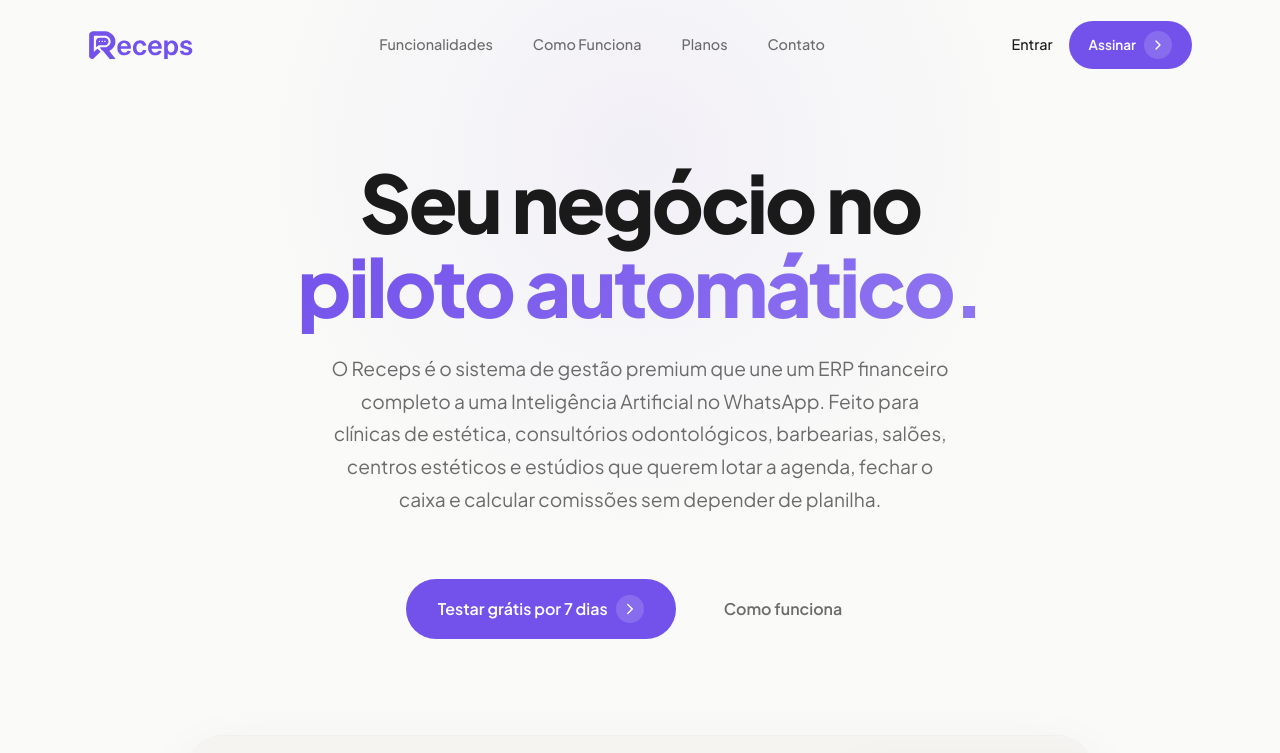
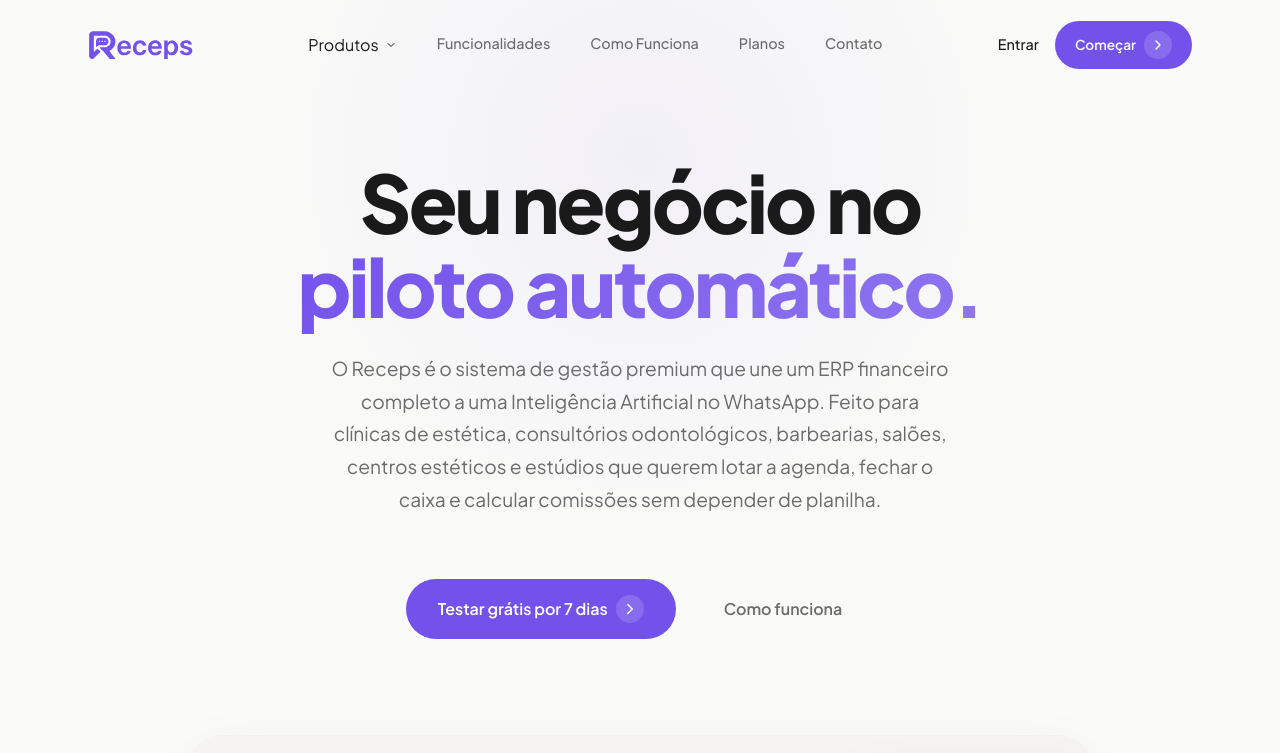
Before and after one commit to NieXFS/RecepsERP, a Next.js app: page / in a window 1280 px wide. Shown: the top 753 px of the page. Built offline with nearby package versions, Linux system fonts and the light colour scheme.

Commit message:
Melhoria landing page

```diff
--- a/src/app/(landing)/page.tsx
+++ b/src/app/(landing)/page.tsx
@@ -25,6 +25,47 @@ export default function LandingPage() {
             />
           </a>
           <div className="nav-links" id="navLinks">
+            <div className="nav-dropdown">
+              <button
+                type="button"
+                className="nav-dropdown-trigger"
+                aria-haspopup="true"
+                aria-expanded="false"
+              >
+                Produtos
+                <svg
+                  width="12"
+                  height="12"
+                  viewBox="0 0 24 24"
+                  fill="none"
+                  stroke="currentColor"
+                  strokeWidth="2"
+                  strokeLinecap="round"
+                  strokeLinejoin="round"
+                  aria-hidden="true"
+                >
+                  <path d="m6 9 6 6 6-6" />
+                </svg>
+              </button>
+              <div className="nav-dropdown-menu" role="menu">
+                <a href="/atendentes-ia" role="menuitem" className="nav-dropdown-item">
+                  <strong>Atendente IA</strong>
+                  <span>IA que atende no WhatsApp 24h</span>
+                </a>
+                <a href="/erp" role="menuitem" className="nav-dropdown-item">
+                  <strong>ERP Financeiro</strong>
+                  <span>Gestão completa da clínica</span>
+                </a>
+                <a
+                  href="/erp-atendente-ia"
+                  role="menuitem"
+                  className="nav-dropdown-item"
+                >
+                  <strong>ERP + Atendente IA</strong>
+                  <span>Solução completa integrada</span>
+                </a>
+              </div>
+            </div>
             <a href="#features">Funcionalidades</a>
             <a href="#how-it-works">Como Funciona</a>
             <a href="#pricing">Planos</a>
@@ -34,11 +75,8 @@ export default function LandingPage() {
             <a href="https://app.receps.com.br/login" className="nav-login">
               Entrar
             </a>
-            <a
-              href="https://app.receps.com.br/assinar"
-              className="btn btn-primary btn-nav"
-            >
-              Assinar
+            <a href="/erp-atendente-ia" className="btn btn-primary btn-nav">
+              Começar
               <span className="btn-icon-wrap">
                 <svg
                   width="16"
@@ -64,6 +102,18 @@ export default function LandingPage() {
         {/* Mobile Menu */}
         <div className="mobile-menu" id="mobileMenu">
           <div className="mobile-menu-inner">
+            <div className="mobile-menu-group">
+              <span className="mobile-menu-label">Produtos</span>
+              <a href="/atendentes-ia" className="mobile-link mobile-sublink">
+                Atendente IA
+              </a>
+              <a href="/erp" className="mobile-link mobile-sublink">
+                ERP Financeiro
+              </a>
+              <a href="/erp-atendente-ia" className="mobile-link mobile-sublink">
+                ERP + Atendente IA
+              </a>
+            </div>
             <a href="#features" className="mobile-link">
               Funcionalidades
             </a>
@@ -79,11 +129,8 @@ export default function LandingPage() {
             <a href="https://app.receps.com.br/login" className="mobile-link">
               Entrar
             </a>
-            <a
-              href="https://app.receps.com.br/assinar"
-              className="btn btn-primary btn-mobile-cta"
-            >
-              Assinar
+            <a href="/erp-atendente-ia" className="btn btn-primary btn-mobile-cta">
+              Começar
             </a>
           </div>
         </div>
@@ -104,7 +151,7 @@ export default function LandingPage() {
           sem depender de planilha.
         </p>
         <div className="hero-ctas reveal">
-          <a href="#pricing" className="btn btn-primary btn-lg">
+          <a href="/erp-atendente-ia" className="btn btn-primary btn-lg">
             Testar grátis por 7 dias
             <span className="btn-icon-wrap">
               <svg
@@ -555,11 +602,8 @@ export default function LandingPage() {
                     Suporte prioritário
                   </li>
                 </ul>
-                <a
-                  href="https://app.receps.com.br/assinar"
-                  className="btn btn-outline btn-block"
-                >
-                  Assinar
+                <a href="/cadastro?plan=atendente-ia" className="btn btn-outline btn-block">
+                  Começar grátis
                   <span className="btn-icon-wrap">
                     <svg
                       width="16"
@@ -703,10 +747,10 @@ export default function LandingPage() {
                   </li>
                 </ul>
                 <a
-                  href="https://app.receps.com.br/assinar"
+                  href="/cadastro?plan=erp-atendente-ia"
                   className="btn btn-primary btn-block btn-glow"
                 >
-                  Testar grátis por 7 dias
+                  Começar grátis
                   <span className="btn-icon-wrap">
                     <svg
                       width="16"
@@ -833,11 +877,8 @@ export default function LandingPage() {
                     Suporte prioritário
                   </li>
                 </ul>
-                <a
-                  href="https://app.receps.com.br/assinar"
-                  className="btn btn-outline btn-block"
-                >
-                  Assinar
+                <a href="/cadastro?plan=erp" className="btn btn-outline btn-block">
+                  Começar grátis
                   <span className="btn-icon-wrap">
                     <svg
                       width="16"
@@ -878,11 +919,8 @@ export default function LandingPage() {
                 cartão de crédito, sem compromisso — cancele quando quiser.
               </p>
               <div className="cta-actions">
-                <a
-                  href="https://app.receps.com.br/assinar"
-                  className="btn btn-primary btn-lg btn-white"
-                >
-                  Assinar agora
+                <a href="/erp-atendente-ia" className="btn btn-primary btn-lg btn-white">
+                  Começar agora
                   <span className="btn-icon-wrap">
                     <svg
                       width="18"
--- a/src/proxy.ts
+++ b/src/proxy.ts
@@ -11,7 +11,6 @@ const MARKETING_EXACT_PATHS = new Set<string>([
   "/erp",
   "/atendentes-ia",
   "/erp-atendente-ia",
-  "/assinar",
   "/cadastro",
   "/termos",
   "/privacidade",
@@ -130,9 +129,17 @@ export default async function proxy(
   request: NextRequest,
   event: NextFetchEvent
 ) {
+  const pathname = request.nextUrl.pathname;
   const host = (request.headers.get("host") ?? "").toLowerCase();
   const isAppSubdomain = host.startsWith("app.");
-  const pathname = request.nextUrl.pathname;
+
+  if (pathname === "/assinar" || pathname === "/assinar/") {
+    const target = new URL(
+      "/erp-atendente-ia" + request.nextUrl.search,
+      "https://receps.com.br"
+    );
+    return NextResponse.redirect(target, 308);
+  }
 
   if (isAppSubdomain) {
     if (isMarketingPath(pathname)) {
--- a/src/styles/landing.css
+++ b/src/styles/landing.css
@@ -2083,3 +2083,111 @@
     font-size: 1.35rem;
   }
 }
+
+/* === Nav Dropdown "Produtos" === */
+.receps-landing .nav-dropdown {
+  position: relative;
+  display: inline-flex;
+}
+
+.receps-landing .nav-dropdown-trigger {
+  display: inline-flex;
+  align-items: center;
+  gap: 6px;
+  background: none;
+  border: none;
+  color: inherit;
+  font: inherit;
+  cursor: pointer;
+  padding: 0;
+  font-family: inherit;
+}
+
+.receps-landing .nav-dropdown-trigger svg {
+  transition: transform 0.2s ease;
+}
+
+.receps-landing .nav-dropdown:hover .nav-dropdown-trigger svg,
+.receps-landing .nav-dropdown:focus-within .nav-dropdown-trigger svg {
+  transform: rotate(180deg);
+}
+
+.receps-landing .nav-dropdown-menu {
+  position: absolute;
+  top: calc(100% + 8px);
+  left: 50%;
+  transform: translateX(-50%) translateY(-4px);
+  min-width: 280px;
+  padding: 8px;
+  background: var(--color-surface, #fff);
+  border: 1px solid rgba(0, 0, 0, 0.06);
+  border-radius: 14px;
+  box-shadow: 0 12px 32px rgba(0, 0, 0, 0.08), 0 2px 6px rgba(0, 0, 0, 0.04);
+  opacity: 0;
+  visibility: hidden;
+  transition: opacity 0.18s ease, transform 0.18s ease, visibility 0.18s;
+  z-index: 100;
+}
+
+.receps-landing .nav-dropdown:hover .nav-dropdown-menu,
+.receps-landing .nav-dropdown:focus-within .nav-dropdown-menu {
+  opacity: 1;
+  visibility: visible;
+  transform: translateX(-50%) translateY(0);
+}
+
+.receps-landing .nav-dropdown-item {
+  display: flex;
+  flex-direction: column;
+  gap: 2px;
+  padding: 10px 12px;
+  border-radius: 10px;
+  text-decoration: none;
+  transition: background 0.15s ease;
+}
+
+.receps-landing .nav-dropdown-item:hover {
+  background: var(--color-accent-subtle, #EEEAFD);
+}
+
+.receps-landing .nav-dropdown-item strong {
+  color: var(--color-text, #1A1A1A);
+  font-weight: 600;
+  font-size: 0.95rem;
+}
+
+.receps-landing .nav-dropdown-item span {
+  color: var(--color-text-secondary, #6B6B6B);
+  font-size: 0.82rem;
+}
+
+/* Mobile sub-group */
+.receps-landing .mobile-menu-group {
+  display: flex;
+  flex-direction: column;
+  gap: 4px;
+  padding: 8px 0;
+  border-bottom: 1px solid rgba(0, 0, 0, 0.06);
+  margin-bottom: 8px;
+}
+
+.receps-landing .mobile-menu-label {
+  font-size: 0.75rem;
+  text-transform: uppercase;
+  letter-spacing: 0.08em;
+  color: var(--color-text-tertiary, #9B9B9B);
+  font-weight: 600;
+  padding: 8px 16px 4px;
+}
+
+.receps-landing .mobile-sublink {
+  padding-left: 32px !important;
+  font-size: 0.95rem !important;
+}
+
+/* Esconder dropdown no mobile — mobile menu já lista os produtos */
+@media (max-width: 768px) {
+  .receps-landing .nav-dropdown {
+    display: none;
+  }
+}
```
Also changed, not shown: src/app/(marketing)/_assinar.old.bak/page.tsx (renamed from src/app/(marketing)/assinar/page.tsx).
